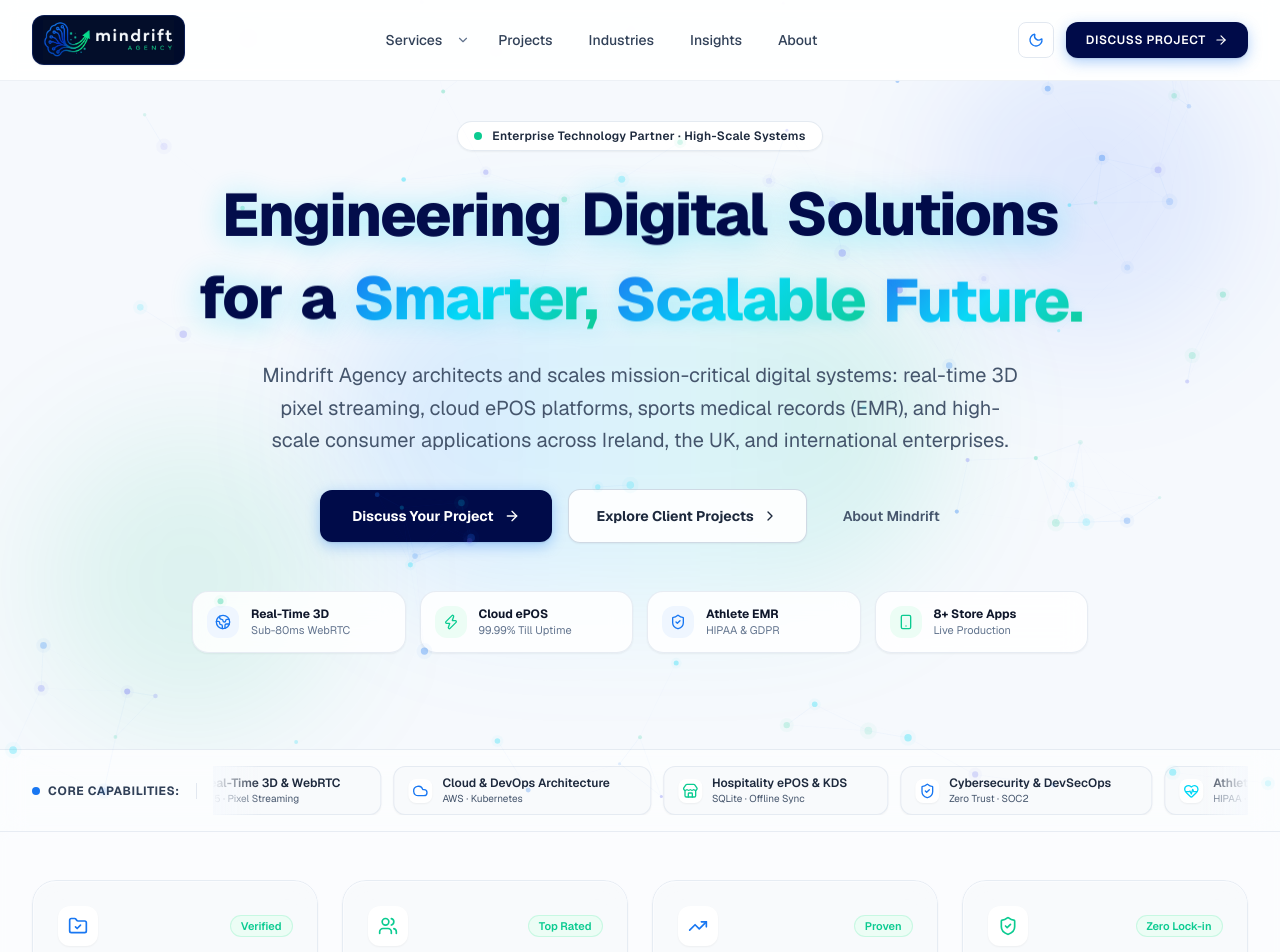
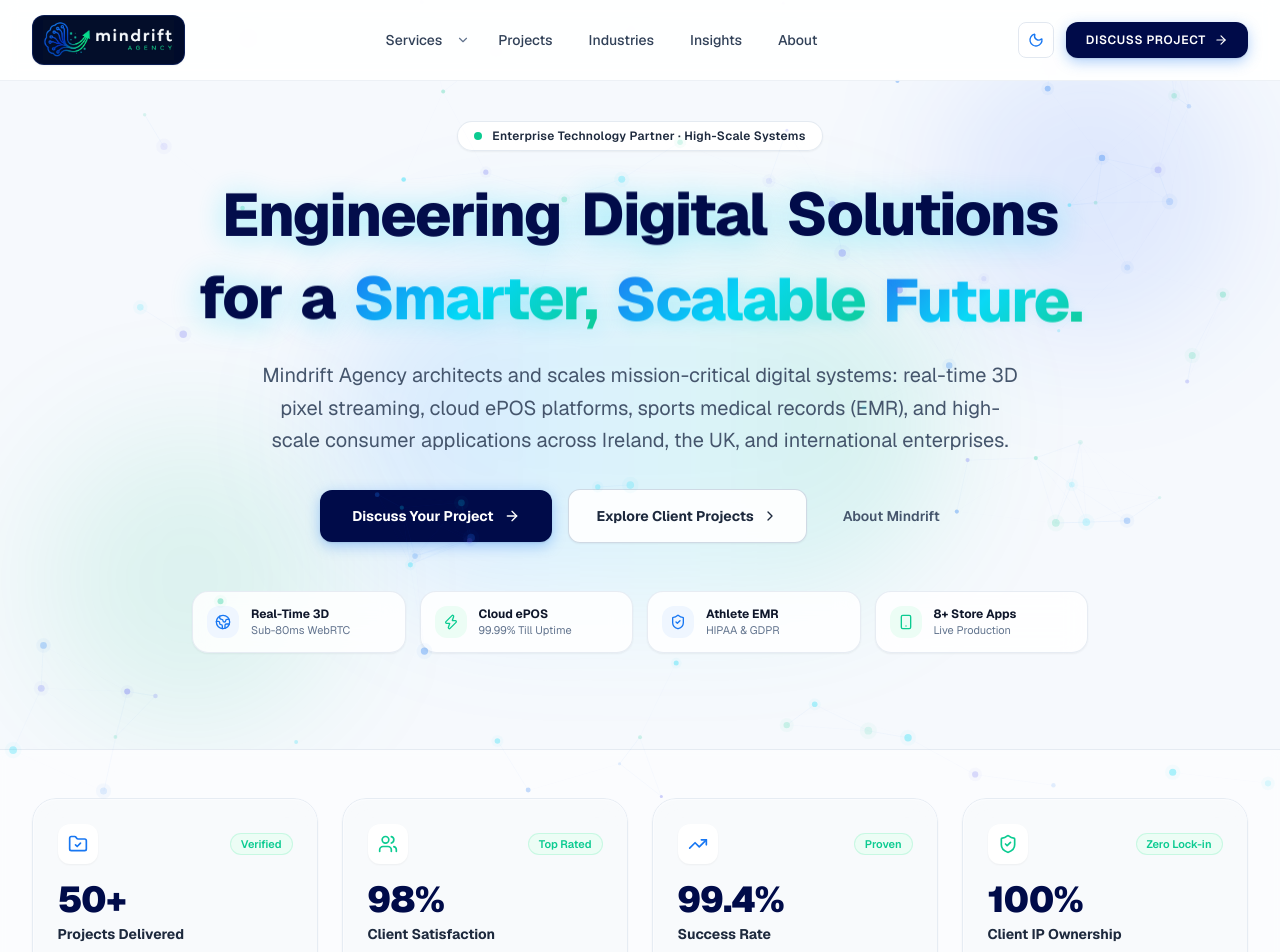
Before and after one commit to imtiaz-ahmmed/mindrift-website, a Next.js app: page / in a window 1280 px wide. Shown: the top 952 px of the page. Built offline with nearby package versions, Linux system fonts and the light colour scheme; no server answers.

Commit message:
feat: move Core Capabilities marquee section directly after Impact Stats

```diff
--- a/src/app/page.tsx
+++ b/src/app/page.tsx
@@ -17,11 +17,11 @@
       <Hero />
 
       <ScrollReveal direction="up" delay={50}>
-        <CapabilityStrip />
+        <ImpactStats />
       </ScrollReveal>
 
       <ScrollReveal direction="up" delay={80}>
-        <ImpactStats />
+        <CapabilityStrip />
       </ScrollReveal>
 
       <ScrollReveal direction="up" delay={100}>
```
